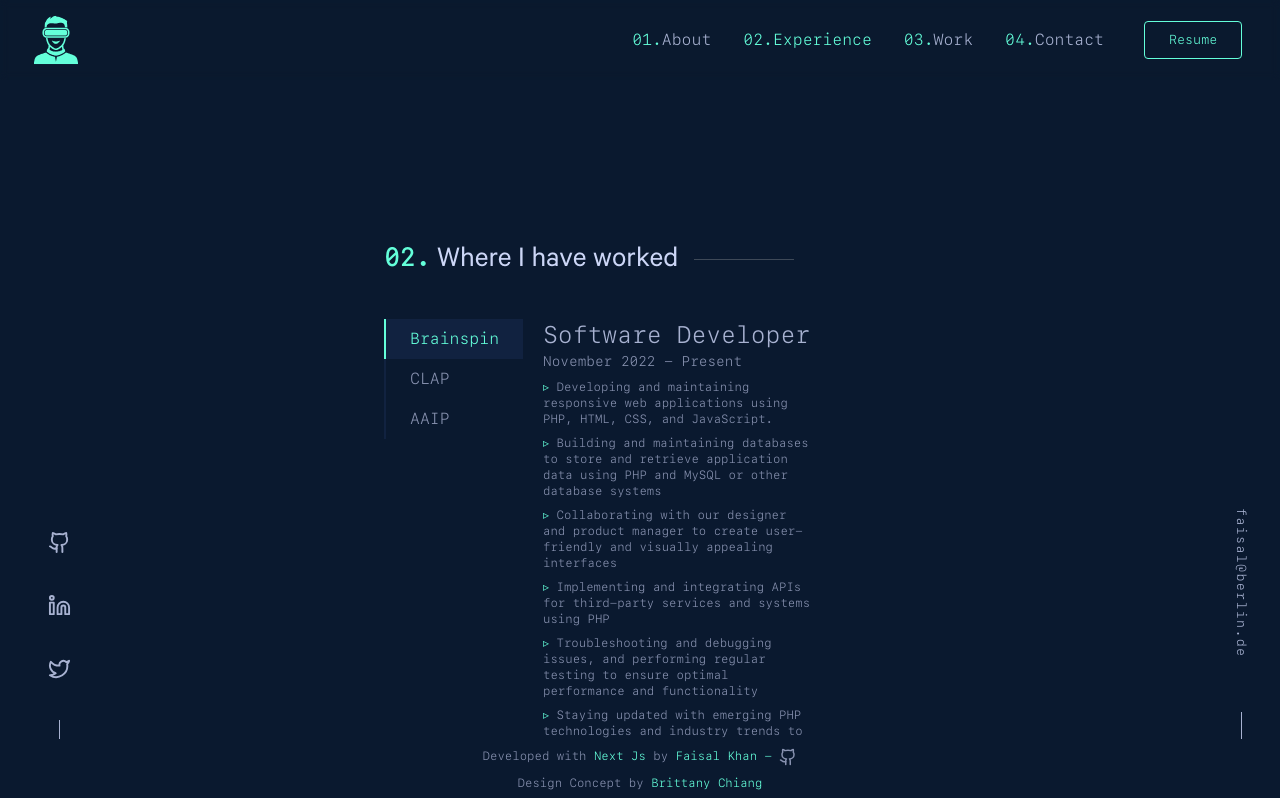
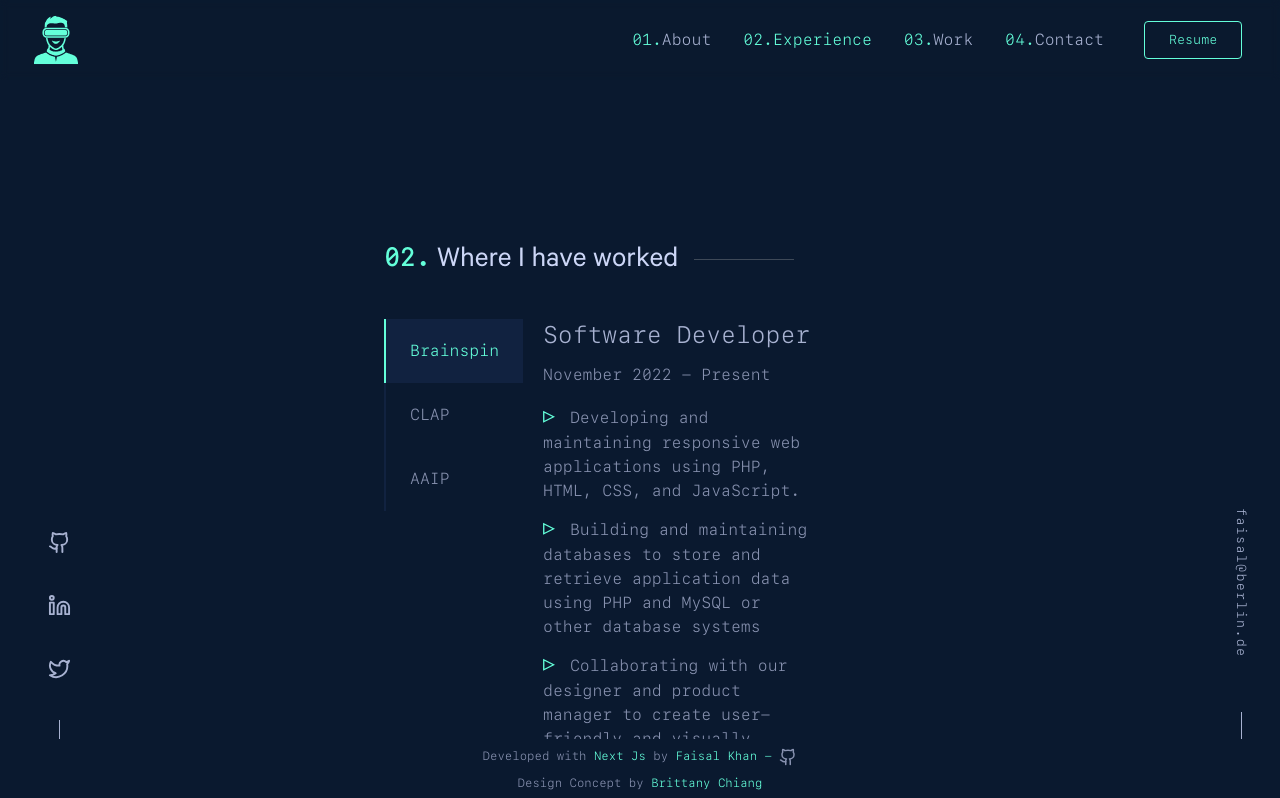
Before and after one commit to faisaltheprofessor/portfolio-v1, a Next.js app: page /experience in a window 1280 px wide. Shown: the top 798 px of the page. Built offline with nearby package versions, Linux system fonts and the light colour scheme.

Commit message:
fix experience font size

```diff
--- a/src/app/section/experience.tsx
+++ b/src/app/section/experience.tsx
@@ -80,11 +80,11 @@ const Experience = () => {
           transition={{ duration: 1.5, delay: 0.8 }}
         >
           <div className="w-60">
-            <ul className="transition-all flex md:flex-col ">
+            <ul className="transition-all flex md:flex-col transition:all">
               {tabs.map((tab) => (
                 <li
                   className={cn(
-                    "hover:bg-light-navy text-slate hover:text-green transition-all  px-6 hover:cursor-pointer py-2 border-t-2 md:border-t-0 md:border-l-2  border-light-navy",
+                    "hover:bg-light-navy text-slate hover:text-green transition-all  px-6 hover:cursor-pointer py-5 border-t-2 md:border-t-0 md:border-l-2  border-light-navy text-base",
                     {
                       "border-t-green md:border-l-green bg-light-navy text-green":
                         selectedTab === tab.id,
@@ -108,11 +108,11 @@ const Experience = () => {
             <h1 className="text-2xl text-light-slate">
               {experience?.position}
             </h1>
-            <h2 className="text-sm">{experience?.dates}</h2>
+            <h2 className="text-base m-3  ml-0">{experience?.dates}</h2>
             <ul className="mt-2 flex flex-col gap-y-2">
               {experience?.description.map((description) => (
-                <li className="text-xs" key={Math.random()}>
-                  <span className="text-green">▹ </span>
+                <li className="text-base" key={Math.random()}>
+                  <span className="text-green text-2xl">▹ </span>
                   {description}
                 </li>
               ))}
```
